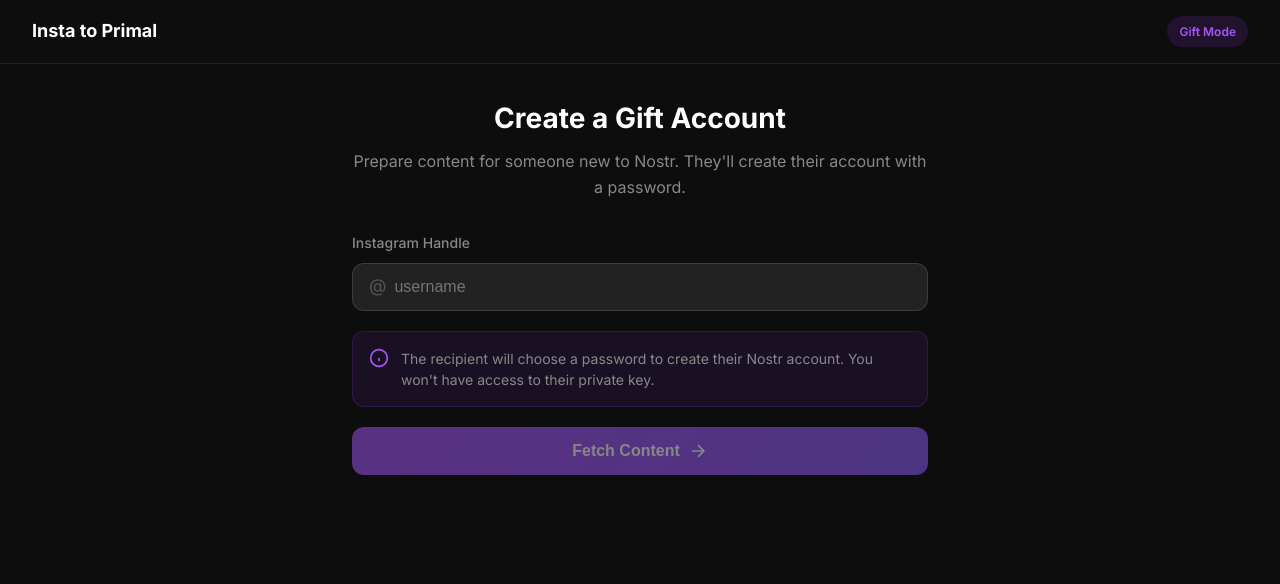
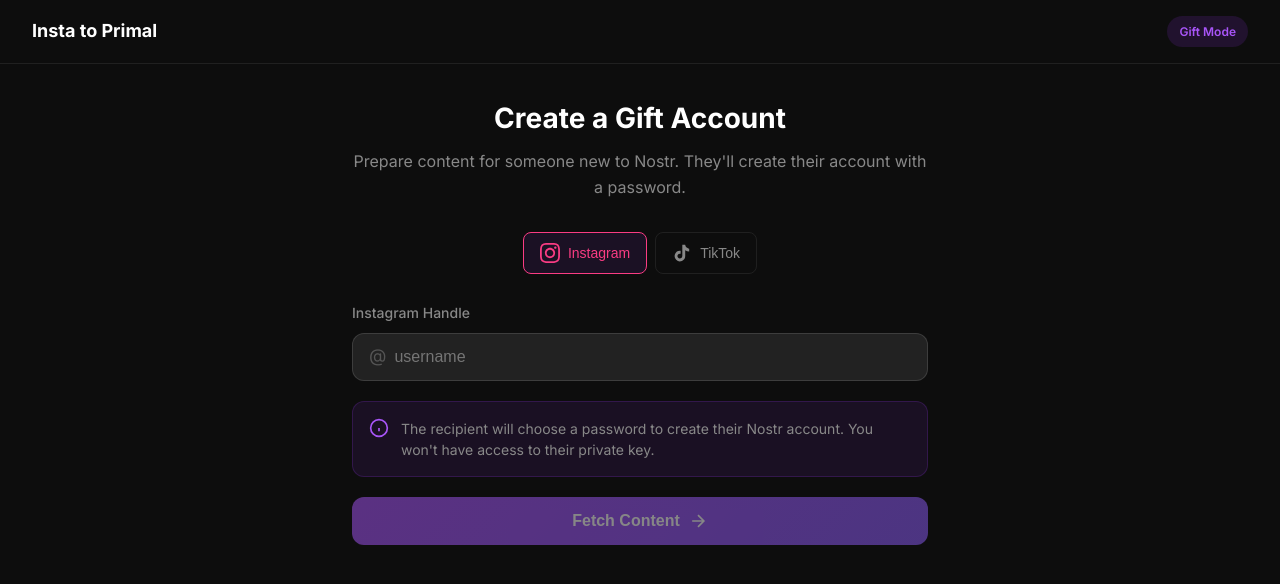
Before and after one commit to primalpaul1/instagram-to-nostr-v2, a SvelteKit app in the folder frontend/: page /gift in a window 1280 px wide. Shown: the top 584 px of the page. Built offline with nearby package versions, Linux system fonts and the light colour scheme.

Commit message:
Add TikTok support to gift and propose pages

```diff
--- a/frontend/src/routes/gift/+page.svelte
+++ b/frontend/src/routes/gift/+page.svelte
@@ -30,6 +30,7 @@
 
   let step: Step = 'input';
   let handle = '';
+  let platform: 'instagram' | 'tiktok' = 'instagram';
   let posts: Post[] = [];
   let fetchedPosts: any[] = [];
   let profile: Profile | null = null;
@@ -69,7 +70,10 @@
 
     try {
       const cleanHandle = handle.replace('@', '').trim();
-      const response = await fetch(`/api/videos-stream/${encodeURIComponent(cleanHandle)}`, {
+      const endpoint = platform === 'tiktok'
+        ? `/api/tiktok-stream/${encodeURIComponent(cleanHandle)}`
+        : `/api/videos-stream/${encodeURIComponent(cleanHandle)}`;
+      const response = await fetch(endpoint, {
         signal: abortController.signal
       });
 
@@ -339,8 +343,33 @@
         {/if}
 
         <form on:submit|preventDefault={fetchContent}>
+          <div class="platform-toggle">
+            <button
+              type="button"
+              class="platform-btn"
+              class:active={platform === 'instagram'}
+              on:click={() => platform = 'instagram'}
+            >
+              <svg width="20" height="20" viewBox="0 0 24 24" fill="currentColor">
+                <path d="M12 2.163c3.204 0 3.584.012 4.85.07 3.252.148 4.771 1.691 4.919 4.919.058 1.265.069 1.645.069 4.849 0 3.205-.012 3.584-.069 4.849-.149 3.225-1.664 4.771-4.919 4.919-1.266.058-1.644.07-4.85.07-3.204 0-3.584-.012-4.849-.07-3.26-.149-4.771-1.699-4.919-4.92-.058-1.265-.07-1.644-.07-4.849 0-3.204.013-3.583.07-4.849.149-3.227 1.664-4.771 4.919-4.919 1.266-.057 1.645-.069 4.849-.069zm0-2.163c-3.259 0-3.667.014-4.947.072-4.358.2-6.78 2.618-6.98 6.98-.059 1.281-.073 1.689-.073 4.948 0 3.259.014 3.668.072 4.948.2 4.358 2.618 6.78 6.98 6.98 1.281.058 1.689.072 4.948.072 3.259 0 3.668-.014 4.948-.072 4.354-.2 6.782-2.618 6.979-6.98.059-1.28.073-1.689.073-4.948 0-3.259-.014-3.667-.072-4.947-.196-4.354-2.617-6.78-6.979-6.98-1.281-.059-1.69-.073-4.949-.073zm0 5.838c-3.403 0-6.162 2.759-6.162 6.162s2.759 6.163 6.162 6.163 6.162-2.759 6.162-6.163c0-3.403-2.759-6.162-6.162-6.162zm0 10.162c-2.209 0-4-1.79-4-4 0-2.209 1.791-4 4-4s4 1.791 4 4c0 2.21-1.791 4-4 4zm6.406-11.845c-.796 0-1.441.645-1.441 1.44s.645 1.44 1.441 1.44c.795 0 1.439-.645 1.439-1.44s-.644-1.44-1.439-1.44z"/>
+              </svg>
+              Instagram
+            </button>
+            <button
+              type="button"
+              class="platform-btn"
+              class:active={platform === 'tiktok'}
+              on:click={() => platform = 'tiktok'}
+            >
+              <svg width="20" height="20" viewBox="0 0 24 24" fill="currentColor">
+                <path d="M19.59 6.69a4.83 4.83 0 0 1-3.77-4.25V2h-3.45v13.67a2.89 2.89 0 0 1-5.2 1.74 2.89 2.89 0 0 1 2.31-4.64 2.93 2.93 0 0 1 .88.13V9.4a6.84 6.84 0 0 0-1-.05A6.33 6.33 0 0 0 5 20.1a6.34 6.34 0 0 0 10.86-4.43v-7a8.16 8.16 0 0 0 4.77 1.52v-3.4a4.85 4.85 0 0 1-1-.1z"/>
+              </svg>
+              TikTok
+            </button>
+          </div>
+
           <div class="input-group">
-            <label for="handle">Instagram Handle</label>
+            <label for="handle">{platform === 'tiktok' ? 'TikTok' : 'Instagram'} Handle</label>
             <div class="input-wrapper">
               <span class="at-symbol">@</span>
               <input
@@ -740,6 +769,38 @@
     gap: 1.25rem;
   }
 
+  .platform-toggle {
+    display: flex;
+    gap: 0.5rem;
+    justify-content: center;
+    margin-bottom: 0.5rem;
+  }
+
+  .platform-btn {
+    display: flex;
+    align-items: center;
+    gap: 0.5rem;
+    padding: 0.625rem 1rem;
+    border: 1px solid var(--border);
+    border-radius: 0.5rem;
+    background: transparent;
+    color: var(--text-secondary);
+    font-size: 0.875rem;
+    font-weight: 500;
+    cursor: pointer;
+    transition: all 0.15s ease;
+  }
+
+  .platform-btn:hover {
+    border-color: var(--text-secondary);
+  }
+
+  .platform-btn.active {
+    border-color: var(--accent);
+    background: rgba(147, 51, 234, 0.1);
+    color: var(--accent);
+  }
+
   .input-group {
     text-align: left;
   }
--- a/frontend/src/routes/propose/+page.svelte
+++ b/frontend/src/routes/propose/+page.svelte
@@ -32,6 +32,7 @@
 
   let step: Step = 'input';
   let handle = '';
+  let platform: 'instagram' | 'tiktok' = 'instagram';
   let targetNpub = '';
   let posts: Post[] = [];
   let fetchedPosts: any[] = [];  // Accumulates during streaming
@@ -81,7 +82,10 @@
 
     try {
       const cleanHandle = handle.replace('@', '').trim();
-      const response = await fetch(`/api/videos-stream/${encodeURIComponent(cleanHandle)}`, {
+      const endpoint = platform === 'tiktok'
+        ? `/api/tiktok-stream/${encodeURIComponent(cleanHandle)}`
+        : `/api/videos-stream/${encodeURIComponent(cleanHandle)}`;
+      const response = await fetch(endpoint, {
         signal: abortController.signal
       });
 
@@ -361,8 +365,33 @@
         {/if}
 
         <form on:submit|preventDefault={fetchContent}>
+          <div class="platform-toggle">
+            <button
+              type="button"
+              class="platform-btn"
+              class:active={platform === 'instagram'}
+              on:click={() => platform = 'instagram'}
+            >
+              <svg width="20" height="20" viewBox="0 0 24 24" fill="currentColor">
+                <path d="M12 2.163c3.204 0 3.584.012 4.85.07 3.252.148 4.771 1.691 4.919 4.919.058 1.265.069 1.645.069 4.849 0 3.205-.012 3.584-.069 4.849-.149 3.225-1.664 4.771-4.919 4.919-1.266.058-1.644.07-4.85.07-3.204 0-3.584-.012-4.849-.07-3.26-.149-4.771-1.699-4.919-4.92-.058-1.265-.07-1.644-.07-4.849 0-3.204.013-3.583.07-4.849.149-3.227 1.664-4.771 4.919-4.919 1.266-.057 1.645-.069 4.849-.069zm0-2.163c-3.259 0-3.667.014-4.947.072-4.358.2-6.78 2.618-6.98 6.98-.059 1.281-.073 1.689-.073 4.948 0 3.259.014 3.668.072 4.948.2 4.358 2.618 6.78 6.98 6.98 1.281.058 1.689.072 4.948.072 3.259 0 3.668-.014 4.948-.072 4.354-.2 6.782-2.618 6.979-6.98.059-1.28.073-1.689.073-4.948 0-3.259-.014-3.667-.072-4.947-.196-4.354-2.617-6.78-6.979-6.98-1.281-.059-1.69-.073-4.949-.073zm0 5.838c-3.403 0-6.162 2.759-6.162 6.162s2.759 6.163 6.162 6.163 6.162-2.759 6.162-6.163c0-3.403-2.759-6.162-6.162-6.162zm0 10.162c-2.209 0-4-1.79-4-4 0-2.209 1.791-4 4-4s4 1.791 4 4c0 2.21-1.791 4-4 4zm6.406-11.845c-.796 0-1.441.645-1.441 1.44s.645 1.44 1.441 1.44c.795 0 1.439-.645 1.439-1.44s-.644-1.44-1.439-1.44z"/>
+              </svg>
+              Instagram
+            </button>
+            <button
+              type="button"
+              class="platform-btn"
+              class:active={platform === 'tiktok'}
+              on:click={() => platform = 'tiktok'}
+            >
+              <svg width="20" height="20" viewBox="0 0 24 24" fill="currentColor">
+                <path d="M19.59 6.69a4.83 4.83 0 0 1-3.77-4.25V2h-3.45v13.67a2.89 2.89 0 0 1-5.2 1.74 2.89 2.89 0 0 1 2.31-4.64 2.93 2.93 0 0 1 .88.13V9.4a6.84 6.84 0 0 0-1-.05A6.33 6.33 0 0 0 5 20.1a6.34 6.34 0 0 0 10.86-4.43v-7a8.16 8.16 0 0 0 4.77 1.52v-3.4a4.85 4.85 0 0 1-1-.1z"/>
+              </svg>
+              TikTok
+            </button>
+          </div>
+
           <div class="input-group">
-            <label for="handle">Instagram Handle</label>
+            <label for="handle">{platform === 'tiktok' ? 'TikTok' : 'Instagram'} Handle</label>
             <div class="input-wrapper">
               <span class="at-symbol">@</span>
               <input
@@ -764,6 +793,38 @@
     gap: 1.25rem;
   }
 
+  .platform-toggle {
+    display: flex;
+    gap: 0.5rem;
+    justify-content: center;
+    margin-bottom: 0.5rem;
+  }
+
+  .platform-btn {
+    display: flex;
+    align-items: center;
+    gap: 0.5rem;
+    padding: 0.625rem 1rem;
+    border: 1px solid var(--border);
+    border-radius: 0.5rem;
+    background: transparent;
+    color: var(--text-secondary);
+    font-size: 0.875rem;
+    font-weight: 500;
+    cursor: pointer;
+    transition: all 0.15s ease;
+  }
+
+  .platform-btn:hover {
+    border-color: var(--text-secondary);
+  }
+
+  .platform-btn.active {
+    border-color: var(--accent);
+    background: rgba(147, 51, 234, 0.1);
+    color: var(--accent);
+  }
+
   .input-group {
     text-align: left;
   }
```
